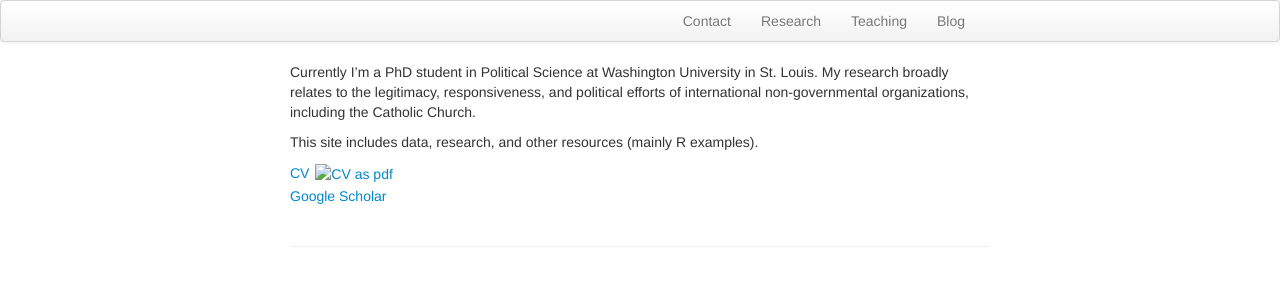
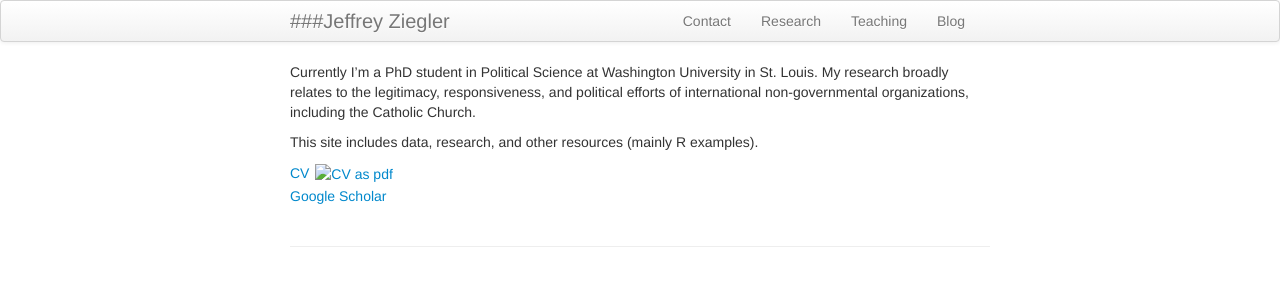
Before and after one commit to zieglerjef/zieglerjef.github.io, a Jekyll site: the page built from index.md, in a window 1280 px wide. Shown: the top 300 px of the page. Built offline with Jekyll 4.4.1, drawn with Linux system fonts in a browser that asks for light colours.

Commit message:
Update default.html

```diff
--- a/_includes/themes/twitter/default.html
+++ b/_includes/themes/twitter/default.html
@@ -33,7 +33,7 @@
     <div class="navbar">
       <div class="navbar-inner">
         <div class="container-narrow">
-          <a class="brand" href="{{ HOME_PATH }}">{{Jeffrey Ziegler}}</a>
+          <a class="brand" href="{{ HOME_PATH }}">###Jeffrey Ziegler</a>
           <ul class="nav">
               <li><a href="{{ BASE_PATH }}/pages/about.html">Contact</a></li>
               <li><a href="{{ BASE_PATH }}/pages/pubs.html">Research</a></li>
```
